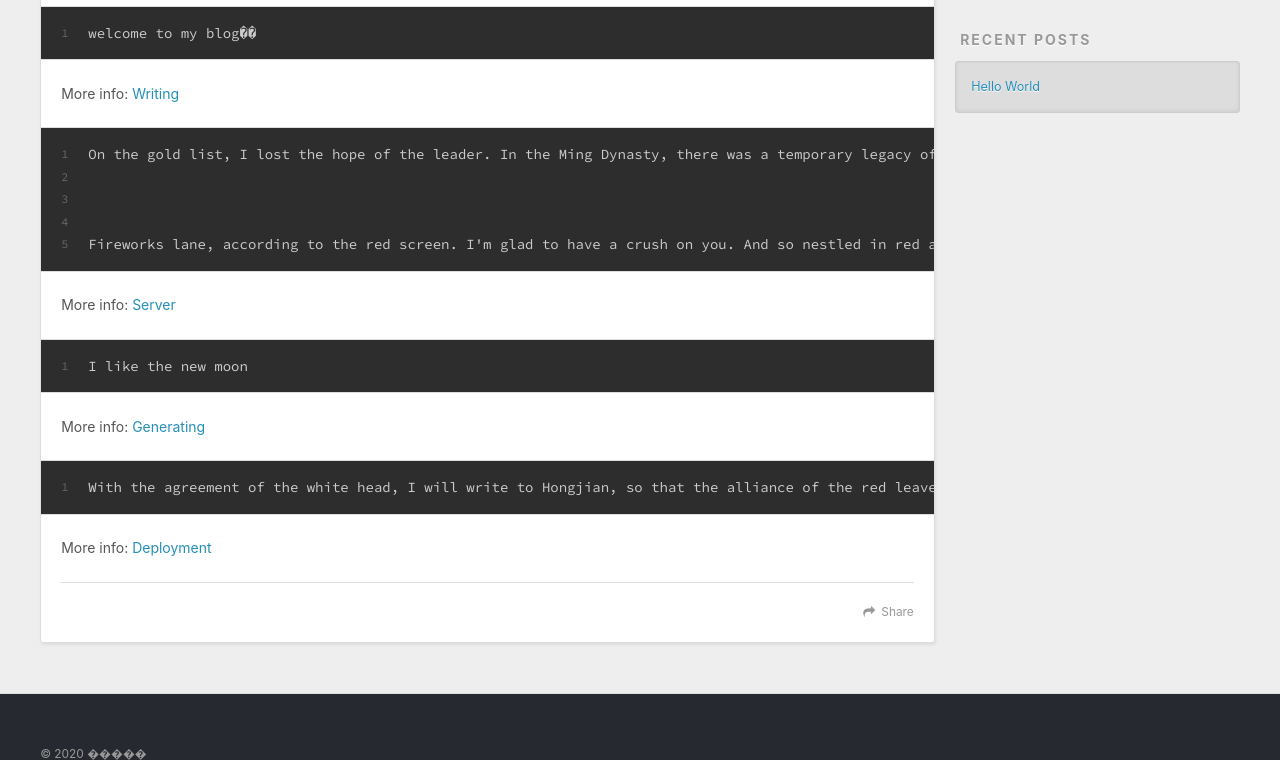
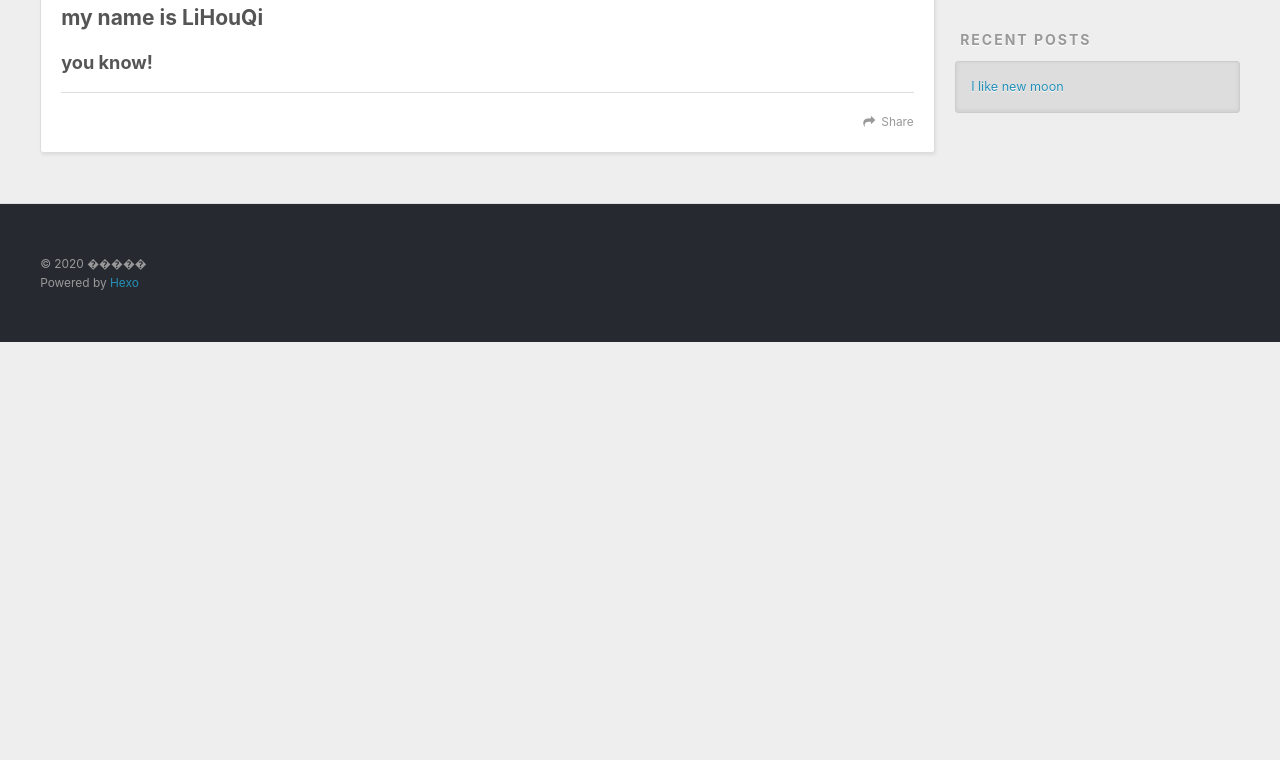
Before and after one commit to tanxinyue/tanxinyue.github.io, a plain HTML site: page 2020/01/08/hello-world/index.html in a window 1280 px wide. Shown: the part 448-1208 px from the top of the page. After the commit the page ends 800 px from the top, so only its background shows below. Drawn offline with nearby package versions, Linux system fonts and the light colour scheme.

Commit message:
Site updated: 2020-01-09 12:11:07

```diff
--- a/2020/01/08/hello-world/index.html
+++ b/2020/01/08/hello-world/index.html
@@ -5,16 +5,16 @@
 
 
 
-  <title>Hello World | LiHouQi&#39;s Blog</title>
+  <title>I like new moon | LiHouQi&#39;s Blog</title>
   <meta name="viewport" content="width=device-width, initial-scale=1, maximum-scale=1">
-  <meta name="description" content="1welcome to my blog��  More info: Writing 12345On the gold list, I lost the hope of the leader. In the Ming Dynasty, there was a temporary legacy of talents. If the situation is not successful, the fi">
+  <meta name="description" content="my name is LiHouQiyou know!">
 <meta property="og:type" content="article">
-<meta property="og:title" content="Hello World">
+<meta property="og:title" content="I like new moon">
 <meta property="og:url" content="https://github.com/tanxinyue/tanxinyue.github.io.git/2020/01/08/hello-world/index.html">
 <meta property="og:site_name" content="LiHouQi&#39;s Blog">
-<meta property="og:description" content="1welcome to my blog��  More info: Writing 12345On the gold list, I lost the hope of the leader. In the Ming Dynasty, there was a temporary legacy of talents. If the situation is not successful, the fi">
+<meta property="og:description" content="my name is LiHouQiyou know!">
 <meta property="article:published_time" content="2020-01-08T11:14:00.454Z">
-<meta property="article:modified_time" content="2020-01-09T01:26:39.739Z">
+<meta property="article:modified_time" content="2020-01-09T04:10:32.806Z">
 <meta property="article:author" content="�����">
 <meta name="twitter:card" content="summary">
 
@@ -79,7 +79,7 @@
 
 
     <h1 class="article-title" itemprop="name">
-      Hello World
+      I like new moon
     </h1>
 
 
@@ -87,23 +87,11 @@
 
     <div class="article-entry" itemprop="articleBody">
 
-        <h2 id=""><a href="#" class="headerlink" title=""></a></h2><h3 id="-1"><a href="#-1" class="headerlink" title=""></a></h3><figure class="highlight plain"><table><tr><td class="gutter"><pre><span class="line">1</span><br></pre></td><td class="code"><pre><span class="line">welcome to my blog��</span><br></pre></td></tr></table></figure>
-
-<p>More info: <a href="https://hexo.io/docs/writing.html" target="_blank" rel="noopener">Writing</a></p>
-<h3 id="-2"><a href="#-2" class="headerlink" title=""></a></h3><figure class="highlight plain"><table><tr><td class="gutter"><pre><span class="line">1</span><br><span class="line">2</span><br><span class="line">3</span><br><span class="line">4</span><br><span class="line">5</span><br></pre></td><td class="code"><pre><span class="line">On the gold list, I lost the hope of the leader. In the Ming Dynasty, there was a temporary legacy of talents. If the situation is not successful, the fight will not be wanton. Why should we talk about mourning? A talented poet is a man in white.</span><br><span class="line"></span><br><span class="line"></span><br><span class="line"></span><br><span class="line">Fireworks lane, according to the red screen. I&#39;m glad to have a crush on you. And so nestled in red and green, romantic affairs, life is smooth. Youth pays. Forbearance to put on a false name, changed shallow pour low sing!</span><br></pre></td></tr></table></figure>
-
-<p>More info: <a href="https://hexo.io/docs/server.html" target="_blank" rel="noopener">Server</a></p>
-<h3 id="-3"><a href="#-3" class="headerlink" title=""></a></h3><figure class="highlight plain"><table><tr><td class="gutter"><pre><span class="line">1</span><br></pre></td><td class="code"><pre><span class="line">I like the new moon</span><br></pre></td></tr></table></figure>
-
-<p>More info: <a href="https://hexo.io/docs/generating.html" target="_blank" rel="noopener">Generating</a></p>
-<h3 id="-4"><a href="#-4" class="headerlink" title=""></a></h3><figure class="highlight plain"><table><tr><td class="gutter"><pre><span class="line">1</span><br></pre></td><td class="code"><pre><span class="line">With the agreement of the white head, I will write to Hongjian, so that the alliance of the red leaves can be recorded in Mandarin script</span><br></pre></td></tr></table></figure>
-
-<p>More info: <a href="https://hexo.io/docs/one-command-deployment.html" target="_blank" rel="noopener">Deployment</a></p>
-
+        <h2 id="my-name-is-LiHouQi"><a href="#my-name-is-LiHouQi" class="headerlink" title="my name is LiHouQi"></a>my name is LiHouQi</h2><h3 id="you-know"><a href="#you-know" class="headerlink" title="you know!"></a>you know!</h3>
 
     </div>
     <footer class="article-footer">
-      <a data-url="https://github.com/tanxinyue/tanxinyue.github.io.git/2020/01/08/hello-world/" data-id="ck561xqz90000hsus8czogccr" class="article-share-link">Share</a>
+      <a data-url="https://github.com/tanxinyue/tanxinyue.github.io.git/2020/01/08/hello-world/" data-id="ck567s90k00008wusd6zh7vv0" class="article-share-link">Share</a>
 
 
     </footer>
@@ -142,7 +130,7 @@
       <ul>
 
           <li>
-            <a href="/2020/01/08/hello-world/">Hello World</a>
+            <a href="/2020/01/08/hello-world/">I like new moon</a>
           </li>
 
       </ul>
```
Also changed, not shown: archives/2020/01/index.html (+2 -2 lines), archives/2020/index.html (+2 -2 lines), archives/index.html (+2 -2 lines), index.html (+4 -16 lines).
